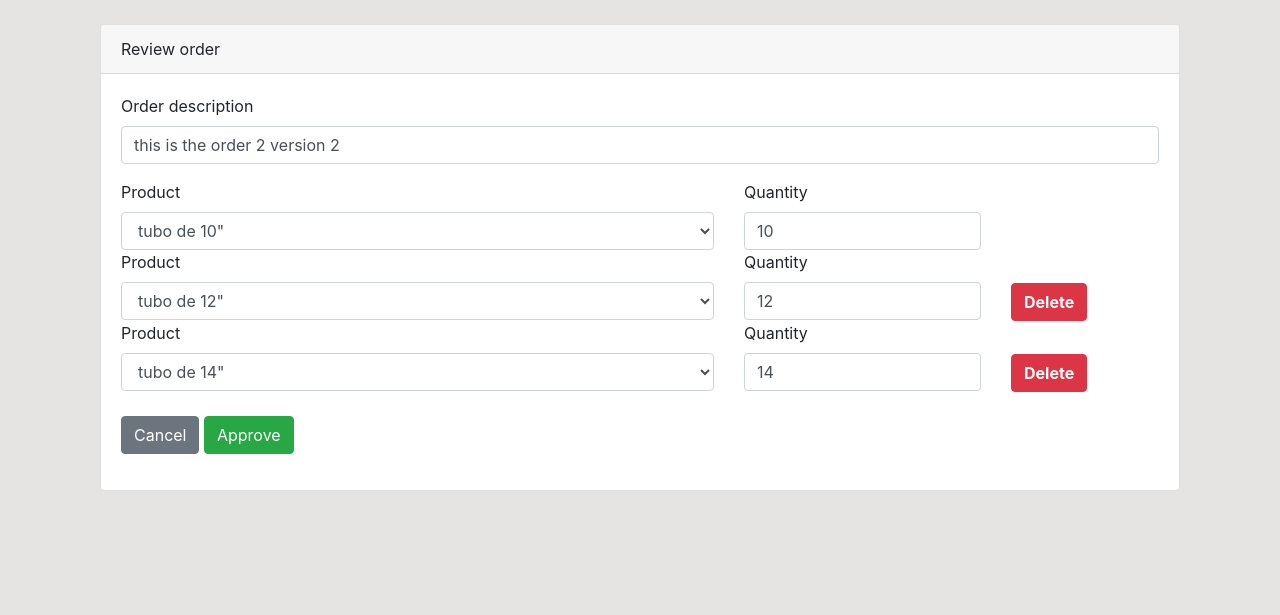
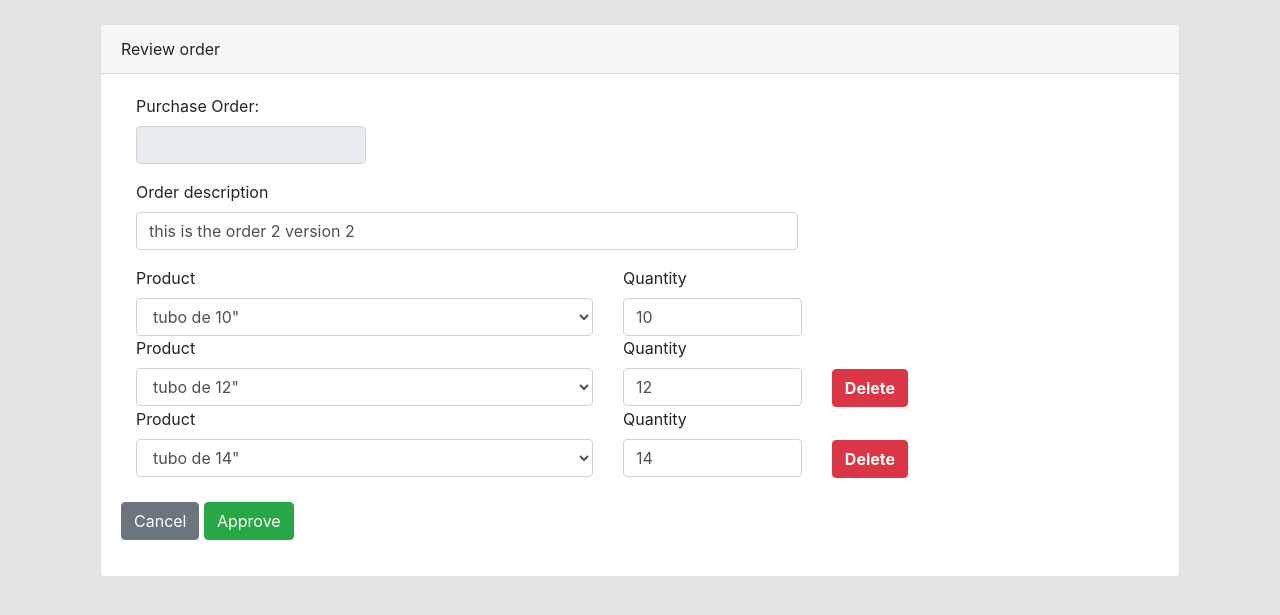
Before and after one commit to PaulCabeza/orders-mgmt-melectric, a Django app: page /review-order/20 in a window 1280 px wide. Shown: the part 58-673 px from the top of the page. Run offline with Django 3.2, Linux system fonts and the light colour scheme; a user stored in the database is signed in; data comes from the database, SQL or seed files in the repository; some libraries are stand-ins or nearby versions.

Commit message:
added save the related po to new order, and  show related po on review-order

```diff
--- a/templates/dashboard/review_order.html
+++ b/templates/dashboard/review_order.html
@@ -29,13 +29,20 @@
 
                 <form method="POST" class="needs-validation" novalidate>
                     {% csrf_token %}
-                    <div class="form-group">
+
+                    <div class="form-group col-md-3" >
+                        <label for="">Purchase Order:</label>
+                        <input type="text" class="form-control" id="validationCustom01" value="{{order.po.po_number}}" disabled>
+
+                    </div>
+
+                    <div class="form-group col-md-8" >
                         <label for="formGroupExampleInput">Order description</label>
                         <input type="text" class="form-control" id="validationCustom01" name="description" value="{{ order.description }}" required>
                     </div>
 
                     {% for product in products %}
-                    <div class="row">
+                    <div class="row col-md-10">
                         <div class="col-7">
                             <label for="formGroupExampleInput">Product</label>
                             <select class="form-control" name="products" required>
```
